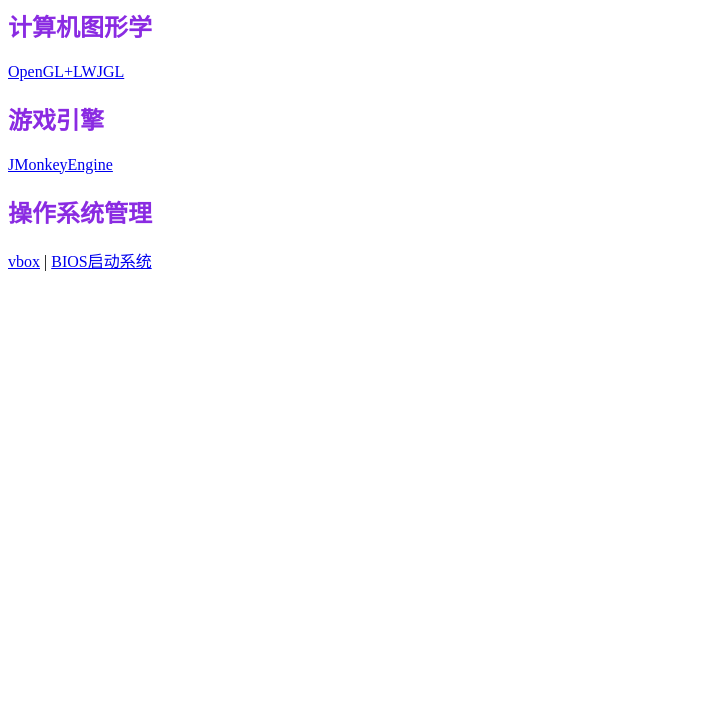
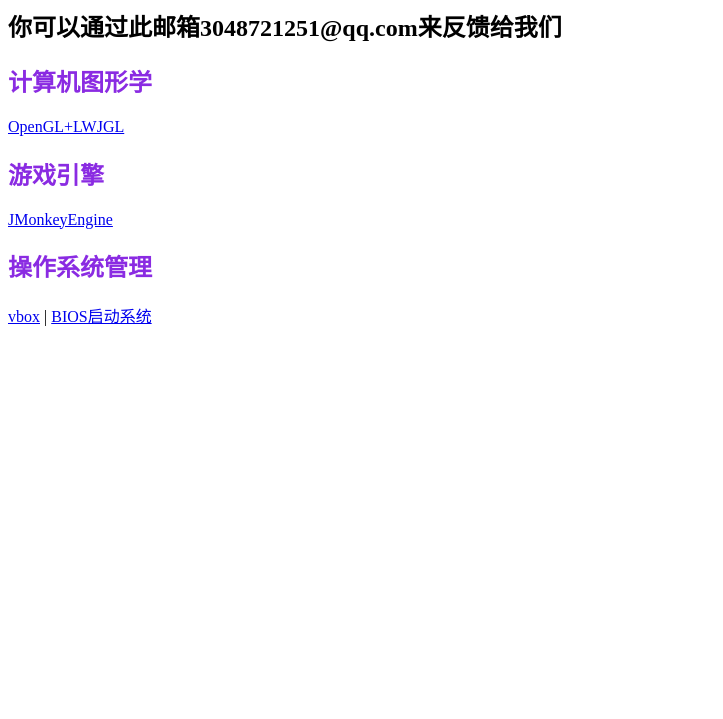
Before and after one commit to euuen/euuen.github.io, a plain HTML site: page index.html in a window 1280 px wide. Shown: the part 81-800 px from the top of the page, without its empty margins (0-723 px from the left). Drawn offline with Linux system fonts and the light colour scheme.

Commit message:
Update index.html

```diff
--- a/index.html
+++ b/index.html
@@ -9,6 +9,7 @@
         <h1>
             SNT HOME：你可以法在这里找到你需要的snt
         </h1>
+        <h2>你可以通过此邮箱3048721251@qq.com来反馈给我们</h2>
         <h2 style="color: blueviolet;">计算机图形学</h2>
         <a href="OpenglTutorial/index.html">OpenGL+LWJGL</a>
         <h2 style="color: blueviolet;">游戏引擎</h2>
```
